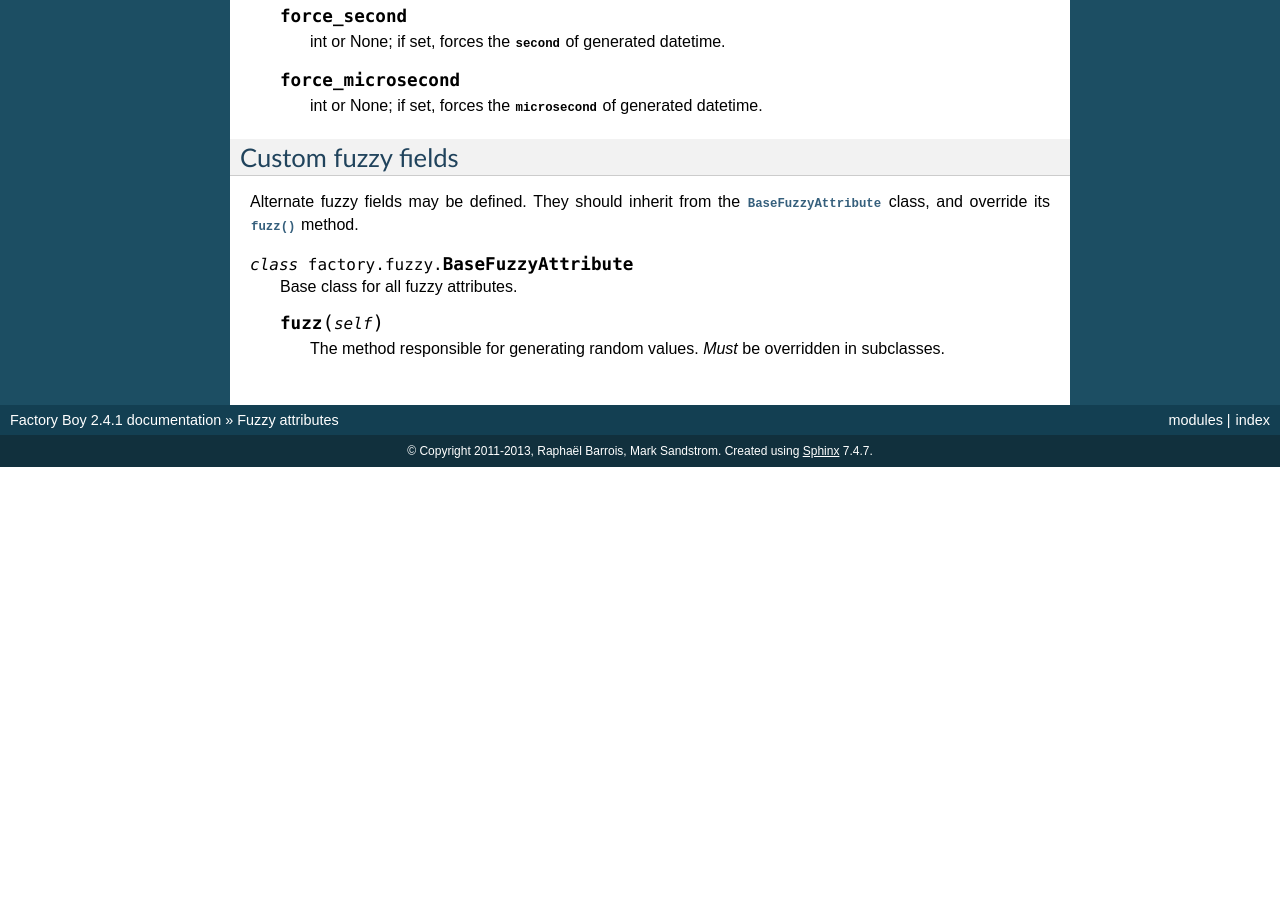
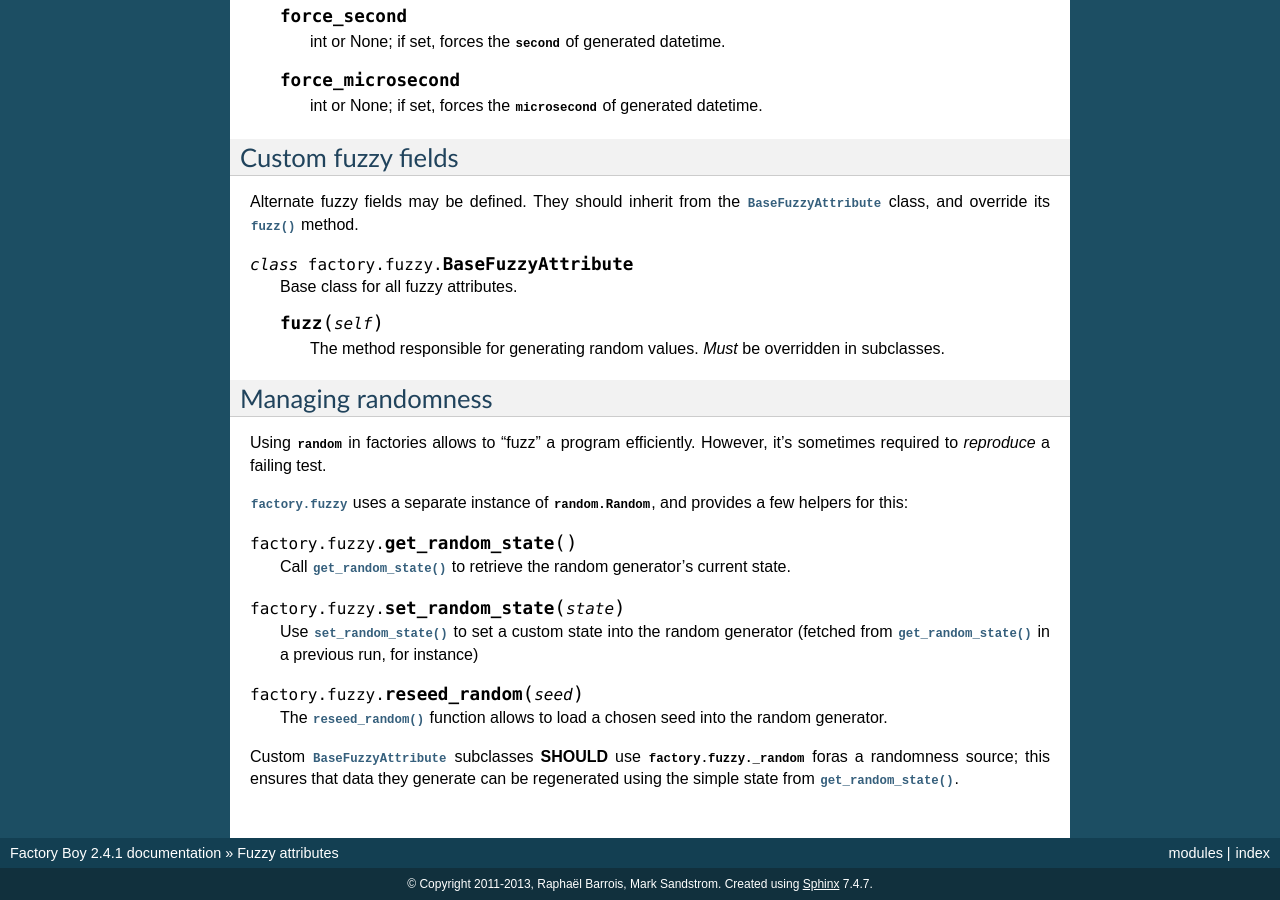
Before and after one commit to FactoryBoy/factory_boy, a Sphinx documentation site: the page built from docs/fuzzy.rst, in a window 1280 px wide and 900 px high, scrolled down 4722 px. Built offline with Sphinx 7.4.7, drawn with Linux system fonts in a browser that asks for light colours; before the commit the page ends 5189 px from its top, so only the background shows below that; some of the changed text lies outside the part shown.

Commit message:
Enable resetting factory.fuzzy's random generator (Closes #175, #185).
Users may now call ``factory.fuzzy.get_random_state()`` to retrieve
the current random generator's state (isolated from the one used in
Python's ``random``).

That state can then be reinjected with
``factory.fuzzy.set_random_state(state)``.

```diff
--- a/docs/changelog.rst
+++ b/docs/changelog.rst
@@ -6,6 +6,10 @@ ChangeLog
 
 2.5.0 (master)
 --------------
+
+*New:*
+
+    - Add support for getting/setting :mod:`factory.fuzzy`'s random state (see :issue:`175`, :issue:`185`).
 
 *Deprecation:*
 
--- a/docs/fuzzy.rst
+++ b/docs/fuzzy.rst
@@ -338,3 +338,33 @@ They should inherit from the :class:`BaseFuzzyAttribute` class, and override its
 
         The method responsible for generating random values.
         *Must* be overridden in subclasses.
+
+
+Managing randomness
+-------------------
+
+Using :mod:`random` in factories allows to "fuzz" a program efficiently.
+However, it's sometimes required to *reproduce* a failing test.
+
+:mod:`factory.fuzzy` uses a separate instance of :class:`random.Random`,
+and provides a few helpers for this:
+
+.. method:: get_random_state()
+
+    Call :meth:`get_random_state` to retrieve the random generator's current
+    state.
+
+.. method:: set_random_state(state)
+
+    Use :meth:`set_random_state` to set a custom state into the random generator
+    (fetched from :meth:`get_random_state` in a previous run, for instance)
+
+.. method:: reseed_random(seed)
+
+    The :meth:`reseed_random` function allows to load a chosen seed into the random generator.
+
+
+Custom :class:`BaseFuzzyAttribute` subclasses **SHOULD**
+use :obj:`factory.fuzzy._random` foras a randomness source; this ensures that
+data they generate can be regenerated using the simple state from
+:meth:`get_random_state`.
```
Also changed, not shown: 2 other files.
